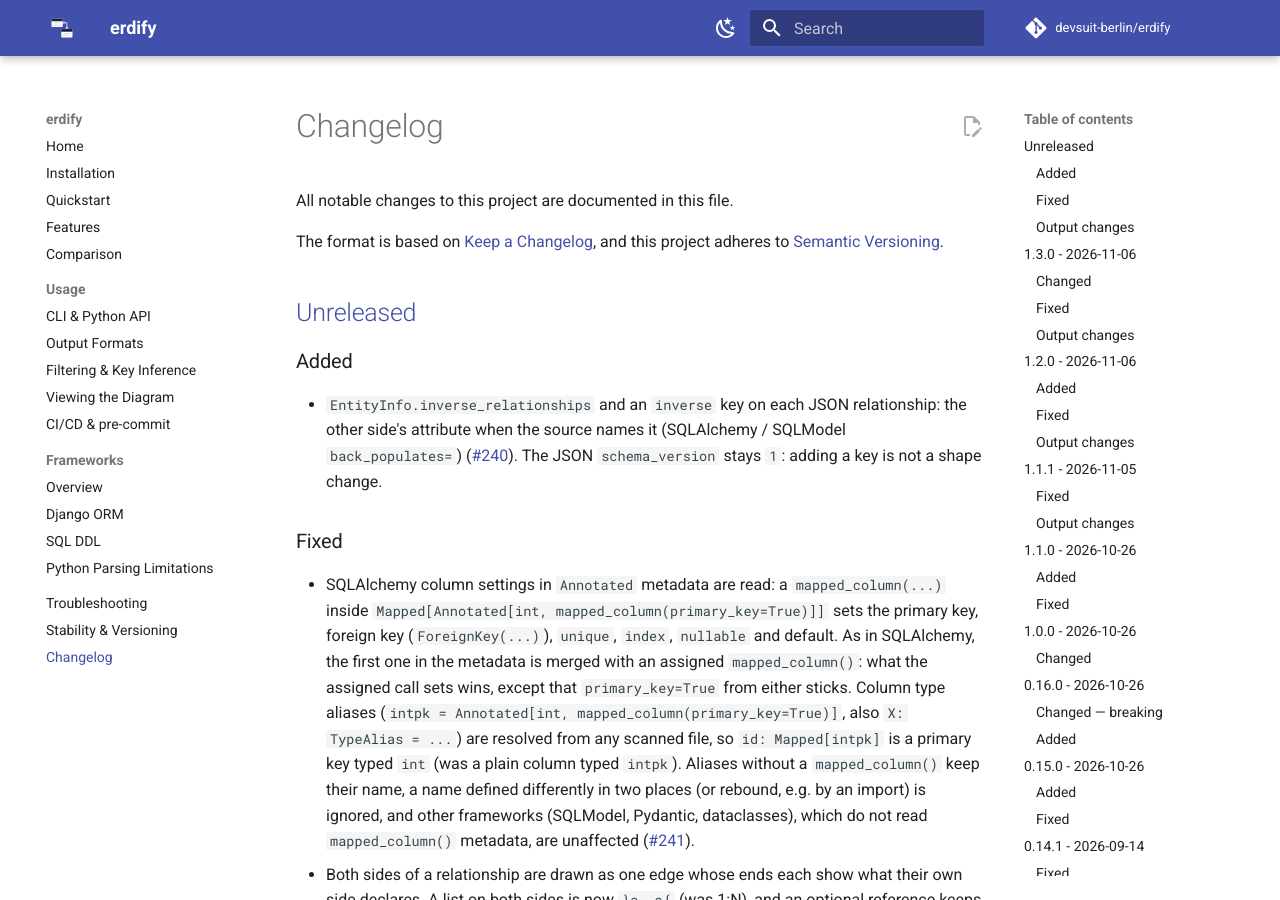
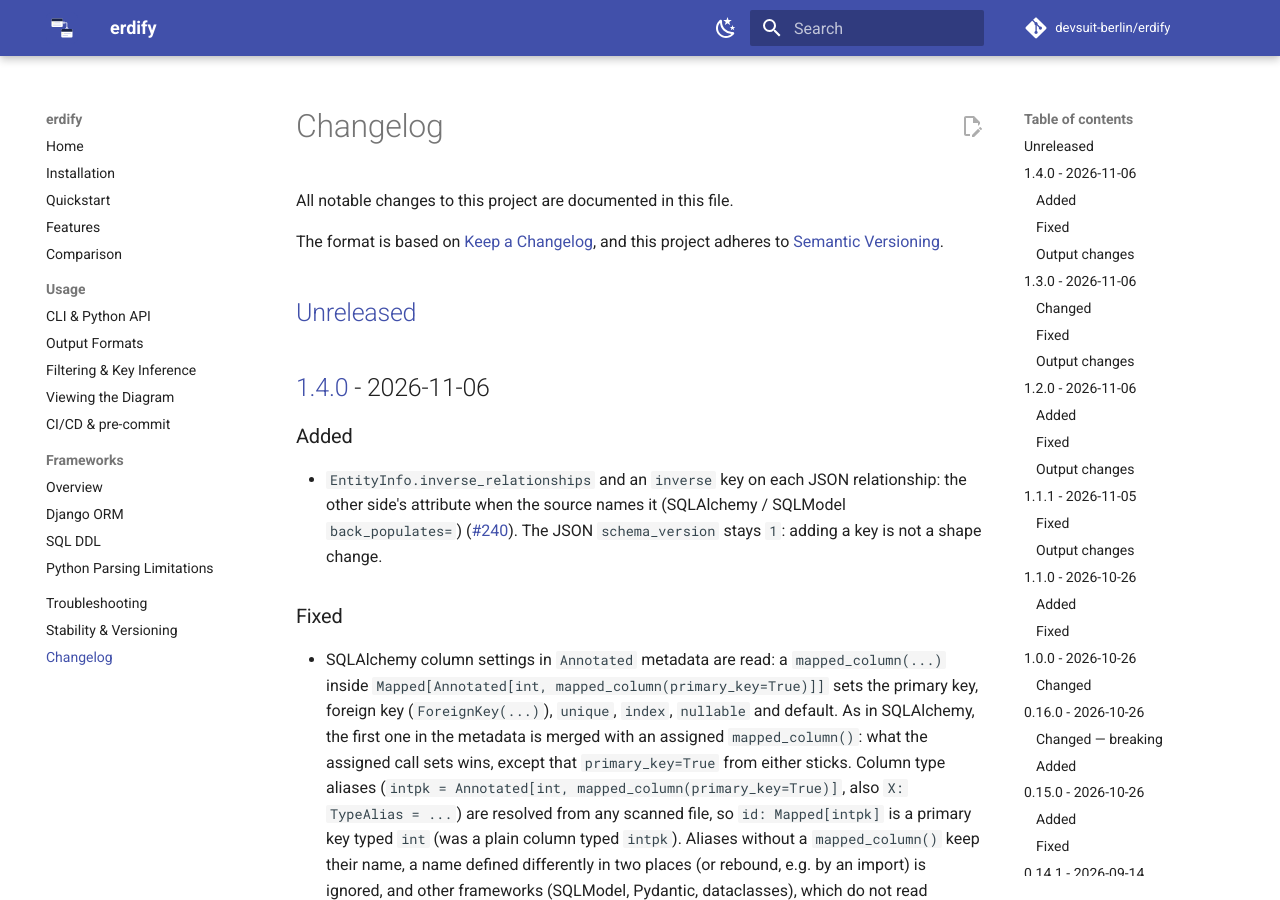
Before and after one commit to devsuit-berlin/erdify, an MkDocs documentation site: the page built from docs/changelog.md, in a window 1280 px wide and 900 px high. Built offline with MkDocs 1.6.1 and Material for MkDocs 9.7.7, drawn with Linux system fonts in a browser that asks for light colours; comment, search, counter and statistics services are not loaded.

Commit message:
chore: release 1.4.0 (#251)
## Summary

Release 1.4.0, a minor release, because #240 adds the public
`EntityInfo.inverse_relationships` field and the JSON `inverse` key. It
also ships #239 (one merged edge per two-sided relationship, independent
of file order) and #241 (SQLAlchemy column settings in `Annotated`
metadata and column type aliases).

- `pyproject.toml` and `uv.lock` bumped to 1.4.0
- `CHANGELOG.md`: `[Unreleased]` moved to `[1.4.0] - 2026-11-06`, and
the compare links are updated
- `docs/usage/ci.md` and `.pre-commit-hooks.yaml`: pre-commit example
pinned to `rev: v1.4.0`

No breaking change; the JSON `schema_version` stays 1 (the new key is
additive). The release notes include an **Output changes** section, so
`--check` fails once after upgrading. After merging, `gh release create
v1.4.0` publishes to PyPI through the gated `pypi` environment.

## Type of change

- [ ] Bug fix
- [ ] New feature
- [x] Documentation
- [x] Refactor / maintenance

## Checklist

- [x] `uv run pytest` passes locally
- [x] `CHANGELOG.md` updated

```diff
--- a/.pre-commit-hooks.yaml
+++ b/.pre-commit-hooks.yaml
@@ -2,7 +2,7 @@
 #
 #   repos:
 #     - repo: https://github.com/devsuit-berlin/erdify
-#       rev: v1.3.0
+#       rev: v1.4.0
 #       hooks:
 #         - id: erdify
 #           args: [./src/database, -o, docs/erd.puml]
--- a/CHANGELOG.md
+++ b/CHANGELOG.md
@@ -6,6 +6,8 @@ The format is based on [Keep a Changelog](https://keepachangelog.com/en/1.1.0/),
 and this project adheres to [Semantic Versioning](https://semver.org/spec/v2.0.0.html).
 
 ## [Unreleased]
+
+## [1.4.0] - 2026-11-06
 
 ### Added
 
@@ -997,7 +999,8 @@ open-source maintenance.
 
 - Initial release: generate PlantUML ERD diagrams from SQLModel models via AST.
 
-[Unreleased]: https://github.com/devsuit-berlin/erdify/compare/v1.3.0...HEAD
+[Unreleased]: https://github.com/devsuit-berlin/erdify/compare/v1.4.0...HEAD
+[1.4.0]: https://github.com/devsuit-berlin/erdify/compare/v1.3.0...v1.4.0
 [1.3.0]: https://github.com/devsuit-berlin/erdify/compare/v1.2.0...v1.3.0
 [1.2.0]: https://github.com/devsuit-berlin/erdify/compare/v1.1.1...v1.2.0
 [1.1.1]: https://github.com/devsuit-berlin/erdify/compare/v1.1.0...v1.1.1
--- a/pyproject.toml
+++ b/pyproject.toml
@@ -1,6 +1,6 @@
 [project]
 name = "erdify"
-version = "1.3.0"
+version = "1.4.0"
 description = "A zero-dependency ERD generator for your Python models — pure AST, no database required."
 readme = "README.md"
 license = "MIT"
```
Also changed, not shown: docs/usage/ci.md (+1 -1 lines), 1 other file.
